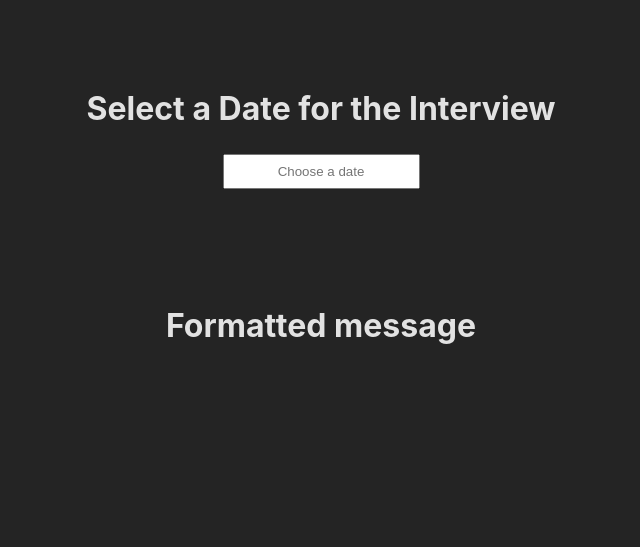
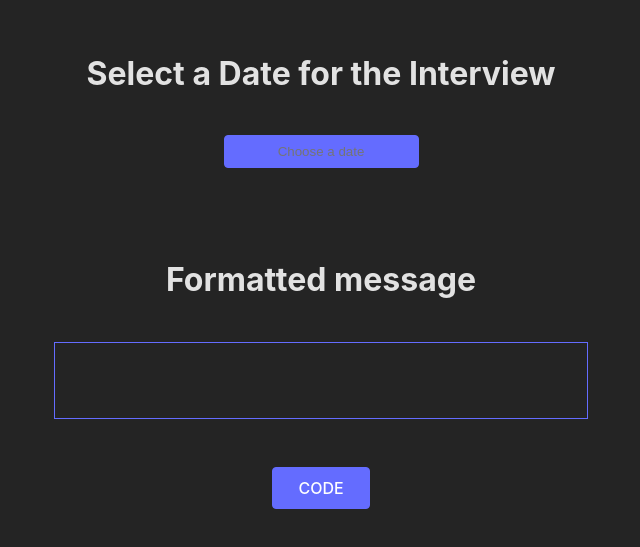
Before and after one commit to MatijaKocevar/time-management, a website built with Vite: page index.html in a window 1280 px wide. Shown: the part 141-688 px from the top of the page, without its empty margins (319-959 px from the left). Built offline with nearby package versions, Linux system fonts and the light colour scheme.

Commit message:
Add code link and some styling

```diff
--- a/index.html
+++ b/index.html
@@ -19,6 +19,9 @@
       <h1>Formatted message</h1>
       <p class="message" id="message"></p>
     </div>
+    <div class="code-link">
+      <a rel="noreferrer noopener" href="https://github.com/MatijaKocevar/time-management" target="_blank">CODE</a>
+    </div>
   </div>
   <script type="module" src="/src/main.ts"></script>
 </body>
--- a/src/style.css
+++ b/src/style.css
@@ -44,19 +44,37 @@ body {
 }
 
 .date-selection {
-  height: 250px;
+  height: 200px;
   display: flex;
   flex-direction: column;
   justify-content: center;
   align-items: center;
+
+  input {
+    margin-top: 1rem;
+    padding: 0.5rem;
+    background-color: #646cff;
+    border: 1px solid #646cff;
+    border-radius: 4px;
+    margin-bottom: 1rem;
+  }
 }
 
 .formatted-message {
-  height: 250px;
+  height: 200px;
   display: flex;
   flex-direction: column;
   justify-content: center;
   align-items: center;
+
+  p {
+    width: 100%;
+    border: 1px solid #646cff;
+    display: flex;
+    justify-content: center;
+    align-items: center;
+    padding: 1rem;
+  }
 }
 
 .message {
@@ -67,3 +85,21 @@ body {
   text-align: center;
   padding: 0.5rem;
 }
+
+.code-link {
+  margin: 0 auto;
+  background-color: #646cff;
+  border: 1px solid #646cff;
+  border-radius: 4px;
+  padding: 0.5rem;
+  width: 5rem;
+
+  a {
+    color: #fff;
+  }
+}
+
+.code-link:hover {
+  background-color: #535bf2;
+  border: 1px solid #535bf2;
+}
```
